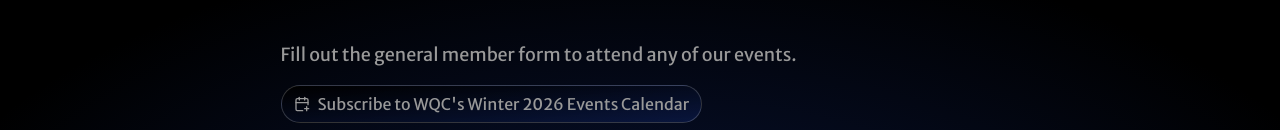
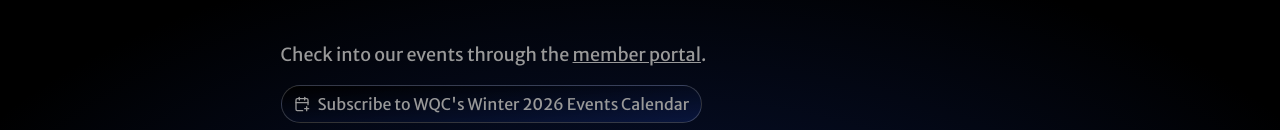
Before and after one commit to waterlooquantclub/waterlooquantclub.github.io, a React (Vite) app in the folder client/: page /events in a window 1280 px wide. Shown: the part 264-394 px from the top of the page. Built offline with nearby package versions, Linux system fonts and the light colour scheme; the HTML template or start-up script is replaced by a standard one.

Commit message:
fix discord links et al

```diff
--- a/client/public/links.html
+++ b/client/public/links.html
@@ -72,7 +72,7 @@
         </a>
 
         <!-- Discord -->
-        <a href="https://discord.gg/QwmucS8qBv" target="_blank" rel="noopener noreferrer"
+        <a href="https://discord.gg/Hu3FxfHnZt" target="_blank" rel="noopener noreferrer"
           class="link-card block w-full p-4 rounded-xl bg-gradient-to-r from-indigo-500 to-purple-600 shadow-lg">
           <div class="flex items-center space-x-4">
             <span class="text-2xl">💬</span>
--- a/client/src/components/Footer.tsx
+++ b/client/src/components/Footer.tsx
@@ -1,32 +1,39 @@
 import WqcLogo from "@/assets/wqc-logo.svg";
+import { SOCIAL_LINKS } from "@/lib/constants";
 
 const Footer = () => {
   return (
     <footer className="py-12 px-6 border-t border-border relative z-10">
       <div className="container mx-auto flex flex-col md:flex-row justify-between items-center gap-6">
-        <p className="text-muted-foreground text-sm order-2 md:order-1">© 2026 Waterloo Quant Club</p>
-        <img src={WqcLogo} alt="WQC Logo" className="h-8 opacity-50 order-1 md:order-2" />
+        <p className="text-muted-foreground text-sm order-2 md:order-1">
+          © 2026 Waterloo Quant Club
+        </p>
+        <img
+          src={WqcLogo}
+          alt="WQC Logo"
+          className="h-8 opacity-50 order-1 md:order-2"
+        />
         <div className="flex flex-wrap justify-center gap-4 sm:gap-6 order-3">
           <a
-            href="https://www.linkedin.com/company/waterloo-quant-club/"
+            href={SOCIAL_LINKS.LINKEDIN}
             className="text-muted-foreground hover:text-foreground text-sm transition-colors"
           >
             LinkedIn
           </a>
           <a
-            href="https://www.instagram.com/wlooquantclub/"
+            href={SOCIAL_LINKS.INSTAGRAM}
             className="text-muted-foreground hover:text-foreground text-sm transition-colors"
           >
             Instagram
           </a>
           <a
-            href="https://discord.gg/qsjtxnhCpE"
+            href={SOCIAL_LINKS.DISCORD}
             className="text-muted-foreground hover:text-foreground text-sm transition-colors"
           >
             Discord
           </a>
           <a
-            href="mailto:info@waterlooquantclub.com"
+            href={SOCIAL_LINKS.EMAIL}
             className="text-muted-foreground hover:text-foreground text-sm transition-colors"
           >
             Email
--- a/client/src/lib/constants.ts
+++ b/client/src/lib/constants.ts
@@ -1,5 +1,5 @@
 export const SOCIAL_LINKS = {
-  DISCORD: "https://discord.gg/QwmucS8qBv",
+  DISCORD: "https://discord.gg/Hu3FxfHnZt",
   INSTAGRAM: "https://www.instagram.com/wlooquantclub/",
   LINKEDIN: "https://linkedin.com/company/waterloo-quant-club",
   EMAIL: "mailto:info@waterlooquantclub.com",
--- a/client/src/pages/Events.tsx
+++ b/client/src/pages/Events.tsx
@@ -309,7 +309,18 @@
           <p className="text-muted-foreground text-sm tracking-widest uppercase mb-4">Events</p>
           <h1 className="text-4xl md:text-6xl font-light tracking-tight mb-12">Upcoming Events</h1>
           <div className="space-y-8 text-muted-foreground text-lg leading-relaxed">
-            <p className="mb-4">Fill out the general member form to attend any of our events.</p>
+            <p className="mb-4">
+              Check into our events through the{" "}
+              <a
+                href="https://me.waterlooquantclub.com"
+                target="_blank"
+                rel="noopener noreferrer"
+                className="underline"
+              >
+                member portal
+              </a>
+              .
+            </p>
           </div>
 
           <a
--- a/client/src/pages/Join.tsx
+++ b/client/src/pages/Join.tsx
@@ -1,4 +1,5 @@
 import Layout from "@/components/Layout";
+import { SOCIAL_LINKS } from "@/lib/constants";
 import { ArrowRight } from "lucide-react";
 
 const Join = () => {
@@ -28,7 +29,7 @@
               <ArrowRight className="w-4 h-4" />
             </a>
             <a
-              href="https://discord.gg/yFHGX7gJ"
+              href={SOCIAL_LINKS.DISCORD}
               target="_blank"
               rel="noopener noreferrer"
               className="inline-flex items-center gap-2 border border-border px-6 py-3 text-sm font-medium tracking-wide text-foreground hover:bg-secondary transition-colors"
@@ -36,7 +37,7 @@
               Join Discord
             </a>
             <a
-              href="https://www.instagram.com/wlooquantclub"
+              href={SOCIAL_LINKS.INSTAGRAM}
               target="_blank"
               rel="noopener noreferrer"
               className="inline-flex items-center gap-2 border border-border px-6 py-3 text-sm font-medium tracking-wide text-foreground hover:bg-secondary transition-colors"
@@ -63,8 +64,16 @@
                 },
                 {
                   q: "How can I stay updated on upcoming events?",
-                  a: "Events are announced on Instagram and Discord."
-                }
+                  a: "Events are announced on Instagram and Discord.",
+                },
+                {
+                  q: "Why should I sign up for the member portal?",
+                  a: "The member portal lets you check into events, participate in our weekly games (coming soon!), and upload your resume to be shared with sponsors for recruiting opportunities.",
+                },
+                {
+                  q: "Do I need to sign up to attend events?",
+                  a: "Signing up through our member portal is optional. However, if you're looking to join any of our application-based events later on, checking into events is the best way to show us you're active and interested in the club!",
+                },
               ].map((faq, index) => (
                 <div key={index}>
                   <h3 className="text-foreground font-medium mb-1">{faq.q}</h3>
```
